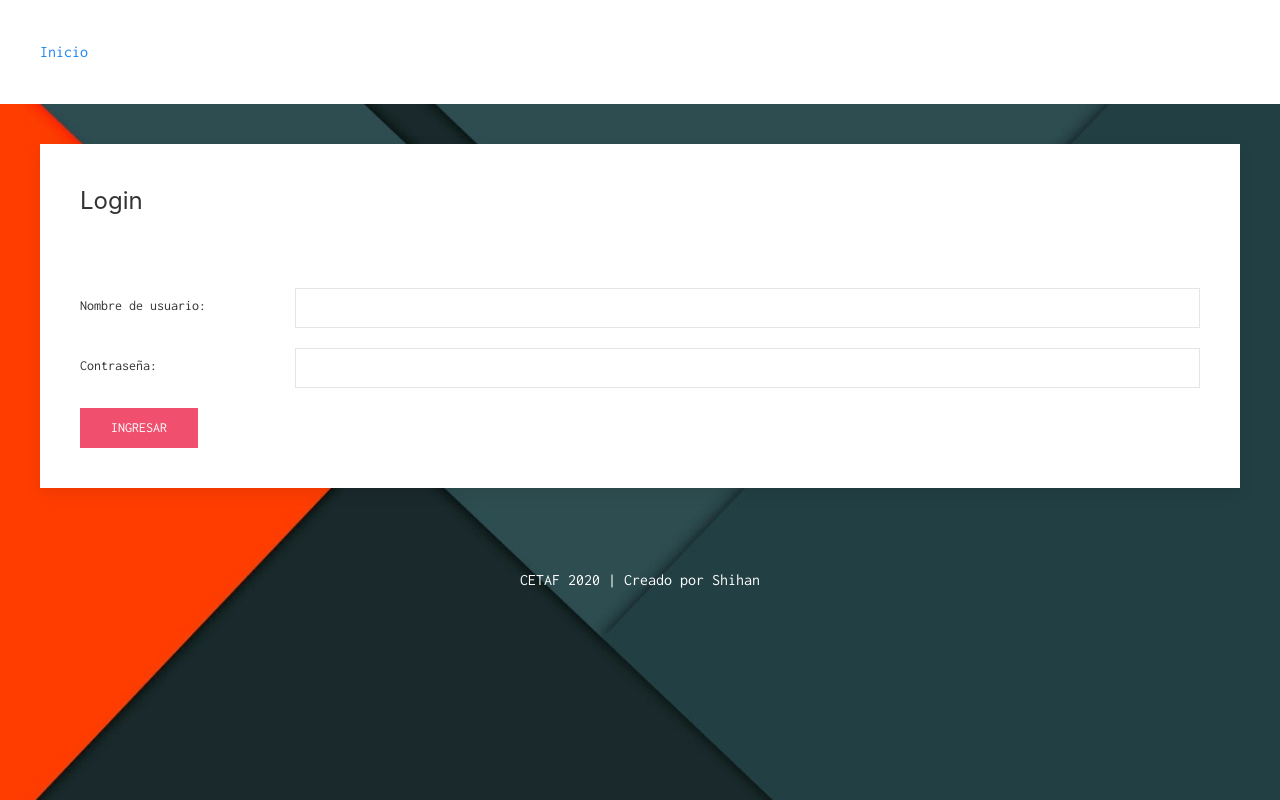
After one commit to shihan1nnom/Cetaf_Python_Uikit_V1, a Django app: page /login/ in a window 1280 px wide. The commit adds this page. Run offline with Django 3.2, Linux system fonts and the light colour scheme; some web fonts are replaced.

Commit message:
Creacion de login.

```diff
--- /dev/null
+++ b/mi_sitio/cetaf/templates/auth/login.html
@@ -0,0 +1,57 @@
+<!doctype html>
+{% load static %}
+<html lang="en" style="background:url({% static 'contenido/imagenes/fondo_64.jpg' %});
+                        background-size: cover; background-attachment: fixed; background-repeat: no-repeat;">
+    <head>
+        <!-- Required meta tags -->
+        <meta charset="utf-8">
+        <meta name="viewport" content="width=device-width, initial-scale=1">
+
+        <!-- CSS y Scripts -->
+        <link rel="stylesheet" href="{% static 'contenido/uikit/uikit.min.css' %}">
+        <link rel="stylesheet" href="{% static 'contenido/estilo.css' %}">
+        <script src="{% static 'plugins/uikit/uikit.min.js' %}"></script>
+        <script src="{% static 'plugins/uikit/uikit-icons.min.js' %}"></script>
+        <script src="{% static 'plugins/jquery/jquery-3.5.1.min.js' %}"></script>
+
+        <title>
+            {% block titulo %} Login | Cetaf {% endblock %}
+        </title>
+    </head>
+
+    <style>
+        body{
+            font-family: 'Inconsolata', monospace;
+        }
+    </style>
+
+    <body>
+        <div class="uk-panel uk-padding uk-background-default uk-dark">
+            <a href="{% url 'index' %}">Inicio</a>
+        </div>
+        <div class="uk-container uk-padding">
+            <div class="uk-card uk-card-default uk-card-hover uk-card-body uk-dark">
+            <h3 class="uk-card-title">Login</h3>
+            <form class="uk-form-horizontal uk-margin-large" method="post">
+                {% csrf_token %}
+                <div class="uk-margin">
+                    <label class="uk-form-label" for="username">Nombre de usuario:</label>
+                    <div class="uk-form-controls">
+                        <input class="uk-input" name="username" type="text">
+                    </div>
+                </div>
+                <div class="uk-margin">
+                    <label class="uk-form-label" for="password">Contraseña:</label>
+                    <div class="uk-form-controls">
+                        <input class="uk-input" name="password" type="password">
+                    </div>
+                </div>
+                <button class="uk-button uk-button-danger" type="submit">Ingresar</button>
+            </form>
+        </div>
+        </div>
+        <footer class="uk-padding" style="text-align:center; color:white;">
+            <span>CETAF 2020 | Creado por Shihan</span>
+        </footer>
+    </body>
+</html>
--- a/mi_sitio/cetaf/urls.py
+++ b/mi_sitio/cetaf/urls.py
@@ -38,4 +38,7 @@ urlpatterns = [
     path('asignaciones/crear', views.crear_asignacion, name='crear_asignacion'),
     path('asignaciones/<int:_id>/actualizar', views.actualizar_asignacion, name='actualizar_asignacion'),
     path('asignaciones/<int:_id>/borrar', views.borrar_asignacion, name='borrar_asignacion'),
+
+    path('login/', views.iniciar_sesion, name="login"),
+    path('logout', views.cerrar_sesion, name='logout'),
 ]
--- a/mi_sitio/cetaf/views.py
+++ b/mi_sitio/cetaf/views.py
@@ -1,15 +1,18 @@
 from django.shortcuts import render, redirect, get_object_or_404
 from django.http import Http404, HttpResponse
-from django.template import loader
 from .models import Sede, Ambiente, Categoria, Activo, Asignacion
 from .forms import SedeForm, AmbienteForm, CategoriaForm, ActivoForm, AsignacionForm
 from django.core.paginator import Paginator
-from django.views.generic.edit import CreateView
+from django.contrib.auth.forms import AuthenticationForm
+from django.contrib.auth import login, logout, authenticate
+from django.contrib import messages
+from django.contrib.auth.decorators import login_required
 
 
 #
 # Vistas Home
 #
+
 def index(request):
     return render(request, 'home/index.html')
 
@@ -23,6 +26,7 @@ def ayuda(request):
 #
 # CRUD de Usuarios
 #
+@login_required(login_url="login")
 def lts_usuarios(request):
     return render(request, 'usuarios/index.html')
 
@@ -30,6 +34,7 @@ def lts_usuarios(request):
 #
 # CRUD de las Sedes
 #
+@login_required(login_url="login")
 def lts_sedes(request):
     lista = Sede.objects.all()
     paginador = Paginator(lista, 10)
@@ -91,6 +96,7 @@ def borrar_sede(request, _id):
 #
 # CRUD de las Ambientes
 #
+@login_required(login_url="login")
 def lts_ambiente(request):
     lista = Ambiente.objects.all()
     paginador = Paginator(lista, 10)
@@ -152,6 +158,7 @@ def borrar_ambiente(request, _id):
 #
 # CRUD de las Categorias
 #
+@login_required(login_url="login")
 def lts_categoria(request):
     lista = Categoria.objects.all()
     paginador = Paginator(lista, 10)
@@ -213,6 +220,7 @@ def borrar_categoria(request, _id):
 #
 # CRUD de los Activos
 #
+@login_required(login_url="login")
 def lts_activo(request):
     lista = Activo.objects.all()
     paginador = Paginator(lista, 10)
@@ -274,6 +282,7 @@ def borrar_activo(request, _id):
 #
 # CRUD de las asignaciones
 #
+@login_required(login_url="login")
 def lts_asignacion(request):
     lista = Asignacion.objects.all()
     paginador = Paginator(lista, 10)
@@ -330,3 +339,26 @@ def borrar_asignacion(request, _id):
         return redirect('/asignaciones')
     else:
         return render(request, 'asignaciones/borrar_asignacion.html', {'asignacion': data})
+
+
+#
+# Login
+#
+def iniciar_sesion(request):
+    if request.method == 'POST':
+        username = request.POST['username']
+        password = request.POST['password']
+        user = authenticate(request, username=username, password=password)
+        if user is not None:
+            login(request, user)
+            return redirect('/')
+        else:
+            return redirect('login/')
+    form = AuthenticationForm()
+    return render(request, 'auth/login.html', {'form': form})
+
+
+def cerrar_sesion(request):
+    logout(request)
+    messages.info(request, 'Saliendo del sistema')
+    return redirect('login/')
```
Also changed, not shown: mi_sitio/cetaf/templates/home/index.html (+6 -2 lines), mi_sitio/cetaf/forms.py (line endings or trailing spaces), mi_sitio/db.sqlite3.
